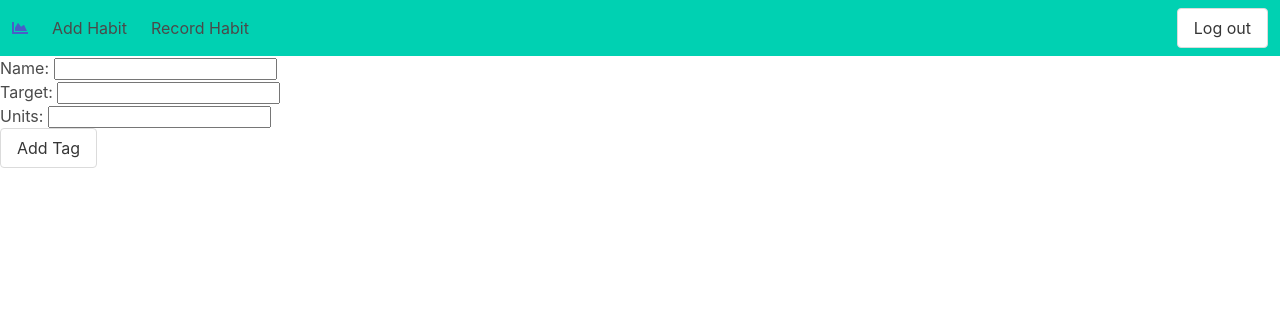
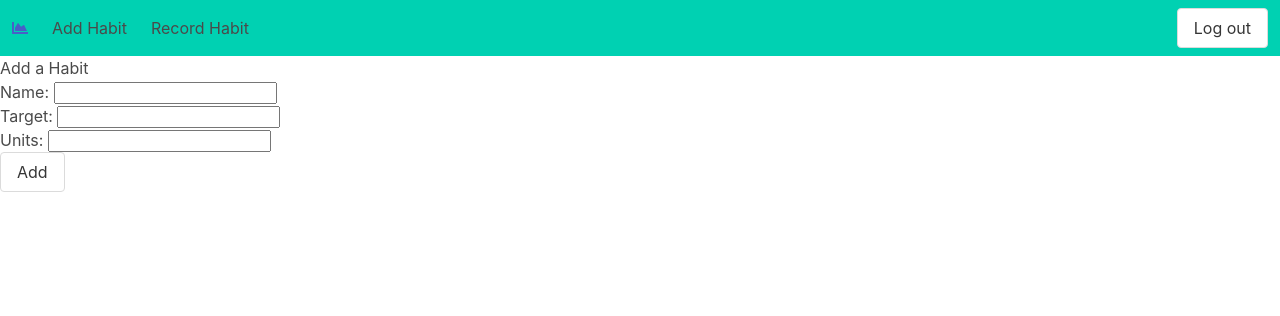
Before and after one commit to Momentum-Team-10/django-habit-tracker-jimbandrews, a Django app: page /habit/add/ in a window 1280 px wide. Shown: the top 316 px of the page. Run offline with Django 3.2, Linux system fonts and the light colour scheme; the visitor is signed in with stand-in values (Sample User, id 1); parts of the project's set-up code (start-up, migrations or seed data) failed here and were passed over.

Commit message:
fixed some wording

```diff
--- a/templates/tracker/add_habit.html
+++ b/templates/tracker/add_habit.html
@@ -18,9 +18,10 @@
 {% endblock navbar %}
 
 {% block content %}
+<h1>Add a Habit</h1>
 <form action="{% url 'add_habit' %}" method="POST">
     {% csrf_token %}
     {{ form.as_p }}
-    <button class="button" type="submit">Add Tag</button>
+    <button class="button" type="submit">Add</button>
 </form>
 {% endblock content %}
```
